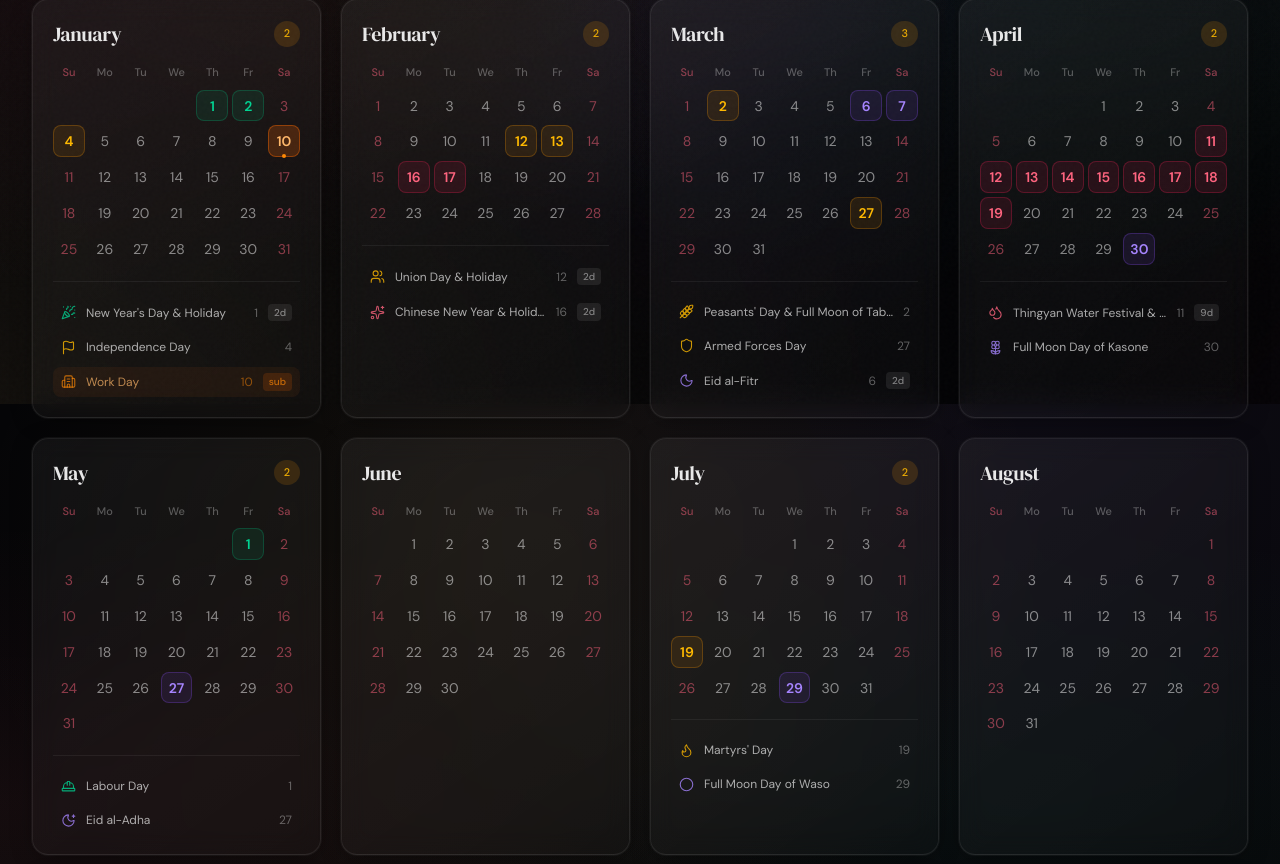
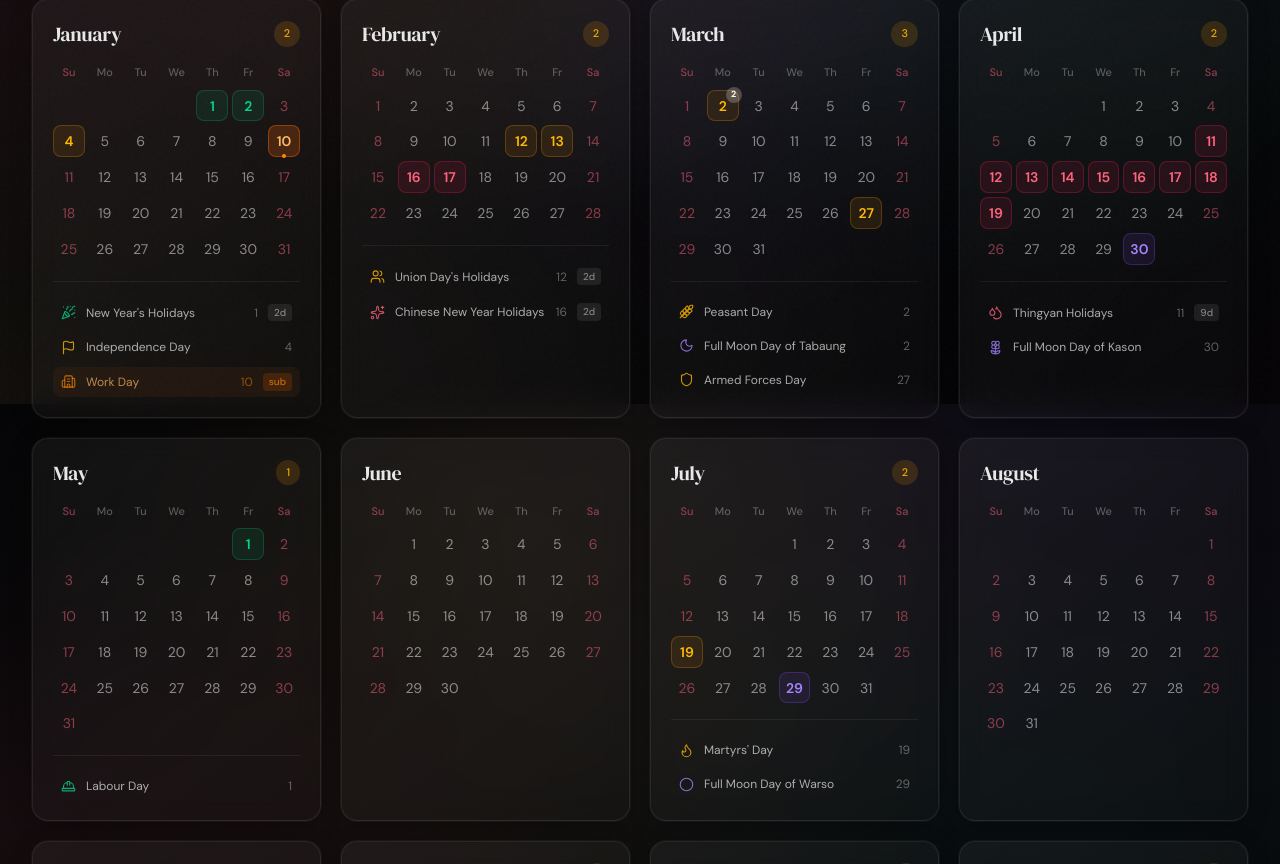
Before and after one commit to AungMyoKyaw/myanmar-public-holidays-2026, a SvelteKit app: page / in a window 1280 px wide. Shown: the part 396-1260 px from the top of the page. Built offline with nearby package versions, Linux system fonts and the light colour scheme.

Commit message:
fix: update 2026 holiday data, remove unconfirmed dates and update statistics

```diff
--- a/src/lib/data/holidays.ts
+++ b/src/lib/data/holidays.ts
@@ -36,8 +36,8 @@ export const substituteWorkDays: SubstituteWorkDay[] = [
 export const holidays: Holiday[] = [
 	{
 		id: 'new-year-2026',
-		name: "New Year's Day & Holiday",
-		nameMyanmar: 'နှစ်သစ်ကူးနေ့',
+		name: "New Year's Holidays",
+		nameMyanmar: 'နှစ်သစ်ကူးရုံးပိတ်ရက်များ',
 		startDate: '2026-01-01',
 		endDate: '2026-01-02',
 		day: 'Thu - Fri',
@@ -57,8 +57,8 @@ export const holidays: Holiday[] = [
 	},
 	{
 		id: 'union-day',
-		name: 'Union Day & Holiday',
-		nameMyanmar: 'ပြည်ထောင်စုနေ့',
+		name: "Union Day's Holidays",
+		nameMyanmar: 'ပြည်ထောင်စုနေ့ရုံးပိတ်ရက်များ',
 		startDate: '2026-02-12',
 		endDate: '2026-02-13',
 		day: 'Thu - Fri',
@@ -68,24 +68,34 @@ export const holidays: Holiday[] = [
 	},
 	{
 		id: 'chinese-new-year',
-		name: 'Chinese New Year & Holiday',
-		nameMyanmar: 'တရုတ်နှစ်သစ်ကူး',
+		name: 'Chinese New Year Holidays',
+		nameMyanmar: 'တရုတ်နှစ်သစ်ကူးရုံးပိတ်ရက်များ',
 		startDate: '2026-02-16',
 		endDate: '2026-02-17',
 		day: 'Mon - Tue',
 		category: 'cultural',
-		description: 'Lunar New Year celebration, Year of the Horse',
+		description: 'Lunar New Year celebration',
 		iconName: 'sparkles'
 	},
 	{
 		id: 'peasants-day',
-		name: "Peasants' Day & Full Moon of Tabaung",
+		name: 'Peasant Day',
 		nameMyanmar: 'တောင်သူလယ်သမားနေ့',
 		startDate: '2026-03-02',
 		day: 'Mon',
 		category: 'national',
-		description: 'Honours agricultural workers; coincides with Full Moon of Tabaung',
+		description: 'Honours agricultural workers',
 		iconName: 'wheat'
+	},
+	{
+		id: 'full-moon-tabaung',
+		name: 'Full Moon Day of Tabaung',
+		nameMyanmar: 'တပေါင်းလပြည့်နေ့',
+		startDate: '2026-03-02',
+		day: 'Mon',
+		category: 'religious',
+		description: 'Buddhist full moon festival',
+		iconName: 'moon'
 	},
 	{
 		id: 'armed-forces-day',
@@ -99,8 +109,8 @@ export const holidays: Holiday[] = [
 	},
 	{
 		id: 'thingyan',
-		name: 'Thingyan Water Festival & Myanmar New Year',
-		nameMyanmar: 'သင်္ကြန်ပွဲတော်',
+		name: 'Thingyan Holidays',
+		nameMyanmar: 'သင်္ကြန်ပွဲတော်ရုံးပိတ်ရက်များ',
 		startDate: '2026-04-11',
 		endDate: '2026-04-19',
 		day: 'Sat - Sun',
@@ -109,8 +119,8 @@ export const holidays: Holiday[] = [
 		iconName: 'droplets'
 	},
 	{
-		id: 'full-moon-kasone',
-		name: 'Full Moon Day of Kasone',
+		id: 'full-moon-kason',
+		name: 'Full Moon Day of Kason',
 		nameMyanmar: 'ကဆုန်လပြည့်နေ့',
 		startDate: '2026-04-30',
 		day: 'Thu',
@@ -129,17 +139,6 @@ export const holidays: Holiday[] = [
 		iconName: 'hard-hat'
 	},
 	{
-		id: 'eid-al-adha',
-		name: 'Eid al-Adha',
-		nameMyanmar: 'အိဒ်အလ်အဒ်ဟာ',
-		startDate: '2026-05-27',
-		day: 'Wed',
-		category: 'religious',
-		description: 'Festival of Sacrifice - date subject to moon sighting',
-		isLunarDependent: true,
-		iconName: 'moon-star'
-	},
-	{
 		id: 'martyrs-day',
 		name: "Martyrs' Day",
 		nameMyanmar: 'အာဇာနည်နေ့',
@@ -150,8 +149,8 @@ export const holidays: Holiday[] = [
 		iconName: 'flame'
 	},
 	{
-		id: 'full-moon-waso',
-		name: 'Full Moon Day of Waso',
+		id: 'full-moon-warso',
+		name: 'Full Moon Day of Warso',
 		nameMyanmar: 'ဝါဆိုလပြည့်နေ့',
 		startDate: '2026-07-29',
 		day: 'Wed',
@@ -161,8 +160,8 @@ export const holidays: Holiday[] = [
 	},
 	{
 		id: 'thadingyut',
-		name: 'Thadingyut Festival',
-		nameMyanmar: 'သီတင်းကျွတ်ပွဲတော်',
+		name: 'Thadingyut Holidays',
+		nameMyanmar: 'သီတင်းကျွတ်ပွဲတော်ရုံးပိတ်ရက်များ',
 		startDate: '2026-10-25',
 		endDate: '2026-10-27',
 		day: 'Sun - Tue',
@@ -171,20 +170,9 @@ export const holidays: Holiday[] = [
 		iconName: 'lamp'
 	},
 	{
-		id: 'deepavali',
-		name: 'Deepavali',
-		nameMyanmar: 'ဒီပါဝလီ',
-		startDate: '2026-11-08',
-		day: 'Sun',
-		category: 'religious',
-		description: 'Hindu Festival of Lights - date subject to moon sighting',
-		isLunarDependent: true,
-		iconName: 'star'
-	},
-	{
 		id: 'tazaungdaing',
-		name: 'Tazaungdaing Festival',
-		nameMyanmar: 'တန်ဆောင်တိုင်ပွဲတော်',
+		name: 'Tazaungdaing Holidays',
+		nameMyanmar: 'တန်ဆောင်တိုင်ပွဲတော်ရုံးပိတ်ရက်များ',
 		startDate: '2026-11-23',
 		endDate: '2026-11-24',
 		day: 'Mon - Tue',
@@ -203,27 +191,36 @@ export const holidays: Holiday[] = [
 		iconName: 'award'
 	},
 	{
-		id: 'eid-al-fitr',
-		name: 'Eid al-Fitr',
-		nameMyanmar: 'အိဒ်အလ်ဖစ်တာ',
-		startDate: '2026-03-06',
-		endDate: '2026-03-07',
-		day: 'Fri - Sat',
-		category: 'religious',
-		description: 'Festival of Breaking the Fast - date subject to moon sighting',
-		isLunarDependent: true,
-		iconName: 'moon'
-	},
-	// Note: Karen's (Kayin) New Year does not occur in 2026. The previous one was December 19, 2025. The next one will be in early 2027.
-	{
 		id: 'christmas',
-		name: 'Christmas Day',
-		nameMyanmar: 'ခရစ္စမတ်နေ့',
+		name: 'Christmas Holiday',
+		nameMyanmar: 'ခရစ္စမတ်ရုံးပိတ်ရက်',
 		startDate: '2026-12-25',
 		day: 'Fri',
 		category: 'international',
 		description: 'Christian celebration of the birth of Jesus Christ',
 		iconName: 'gift'
+	},
+	{
+		id: 'eid-al-fitr',
+		name: 'Eid al-Fitr',
+		nameMyanmar: 'အိဒ်အလ်ဖစ်တာ',
+		startDate: '2026-TBD',
+		day: '*',
+		category: 'religious',
+		description: 'Festival of Breaking the Fast - date to be announced (subject to moon sighting)',
+		isLunarDependent: true,
+		iconName: 'moon'
+	},
+	{
+		id: 'deepavali',
+		name: 'Deepavali',
+		nameMyanmar: 'ဒီပါဝလီ',
+		startDate: '2026-TBD',
+		day: '*',
+		category: 'religious',
+		description: 'Hindu Festival of Lights - date to be announced (subject to moon sighting)',
+		isLunarDependent: true,
+		iconName: 'star'
 	}
 ];
 
@@ -272,7 +269,11 @@ export function getHolidayDays(holiday: Holiday): number {
 }
 
 export function getTotalHolidayDays(): number {
-	return holidays.reduce((total, holiday) => total + getHolidayDays(holiday), 0);
+	return holidays.reduce((total, holiday) => {
+		// Skip TBD holidays
+		if (holiday.startDate.includes('TBD')) return total;
+		return total + getHolidayDays(holiday);
+	}, 0);
 }
 
 export function formatDate(dateString: string): string {
--- a/src/routes/+page.svelte
+++ b/src/routes/+page.svelte
@@ -57,6 +57,7 @@
 
 	const stats = $derived({
 		total: holidays.length,
+		confirmed: holidays.filter((h) => !h.startDate.includes('TBD')).length,
 		totalDays: getTotalHolidayDays()
 	});
 
@@ -67,8 +68,8 @@
 
 <svelte:head>
 	<!-- Primary Meta Tags -->
-	<title>Myanmar Public Holidays 2026 🇲🇲 | 18 Holidays · 33 Days Off</title>
-	<meta name="title" content="Myanmar Public Holidays 2026 🇲🇲 | 18 Holidays · 33 Days Off" />
+	<title>Myanmar Public Holidays 2026 🇲🇲 | 16-18 Holidays · 30+ Days Off</title>
+	<meta name="title" content="Myanmar Public Holidays 2026 🇲🇲 | 16-18 Holidays · 30+ Days Off" />
 	<meta
 		name="description"
 		content="📅 Complete calendar of Myanmar's official public holidays in 2026. Featuring 9-day Thingyan festival, Union Day, Independence Day & more. Interactive calendar view with search. မြန်မာ့ရုံးပိတ်ရက်များ ၂၀၂၆"
@@ -87,7 +88,7 @@
 	<meta property="og:title" content="🇲🇲 Myanmar Public Holidays 2026 | Plan Your Year" />
 	<meta
 		property="og:description"
-		content="📅 18 official holidays · 33 days off · 9-day Thingyan festival (Apr 11-19). Interactive calendar with bilingual support. Perfect for planning your 2026! 🎉"
+		content="📅 18 official holidays · 30+ days off · 9-day Thingyan festival (Apr 11-19). Interactive calendar with bilingual support. Perfect for planning your 2026! 🎉"
 	/>
 	<meta
 		property="og:image"
@@ -95,7 +96,7 @@
 	/>
 	<meta property="og:image:width" content="1200" />
 	<meta property="og:image:height" content="630" />
-	<meta property="og:image:alt" content="Myanmar Public Holidays 2026 - 18 Holidays, 33 Days Off" />
+	<meta property="og:image:alt" content="Myanmar Public Holidays 2026 - 16-18 Holidays" />
 	<meta property="og:locale" content="en_US" />
 	<meta property="og:locale:alternate" content="my_MM" />
 	<meta property="og:site_name" content="Myanmar Holidays 2026" />
@@ -105,7 +106,7 @@
 	<meta name="twitter:url" content="https://aungmyokyaw.github.io/myanmar-public-holidays-2026/" />
 	<meta
 		name="twitter:title"
-		content="🇲🇲 Myanmar Public Holidays 2026 | 18 Holidays · 33 Days Off"
+		content="🇲🇲 Myanmar Public Holidays 2026 | 16-18 Holidays · 30+ Days Off"
 	/>
 	<meta
 		name="twitter:description"
@@ -191,8 +192,8 @@
 				<div class="stagger-2 flex animate-fade-in-up flex-wrap gap-3 opacity-0">
 					<div class="card-elevated group flex flex-col rounded-2xl px-5 py-4">
 						<div class="flex items-baseline gap-1">
-							<span class="text-3xl font-semibold text-white">{stats.total}</span>
-							<span class="text-sm text-white/30">events</span>
+							<span class="text-3xl font-semibold text-white">{stats.confirmed}</span>
+							<span class="text-sm text-white/30">confirmed</span>
 						</div>
 						<span class="mt-1 text-xs font-medium tracking-wider text-white/40 uppercase"
 							>Holidays</span
@@ -462,21 +463,21 @@
 						<h3 class="font-medium">Lunar-Dependent Dates</h3>
 					</div>
 					<p class="mt-3 text-sm leading-relaxed text-white/50">
-						Dates for <strong class="text-white/70">Eid al-Adha</strong> and
-						<strong class="text-white/70">Deepavali</strong> are projections. The Ministry of Labour confirms
-						exact dates 1-2 weeks in advance.
+						Dates for <strong class="text-white/70">Eid al-Fitr</strong> and
+						<strong class="text-white/70">Deepavali</strong> are marked with * (to be announced). Exact
+						dates are subject to moon sighting and government notification.
 					</p>
 				</div>
 
-				<!-- Double Holidays Note -->
+				<!-- Weekend Holidays Note -->
 				<div class="card-elevated rounded-2xl border-amber-500/15 p-6">
 					<div class="flex items-center gap-3 text-amber-400">
 						<CalendarCheck size={20} strokeWidth={1.5} />
-						<h3 class="font-medium">Double Holidays</h3>
+						<h3 class="font-medium">Weekend Holidays</h3>
 					</div>
 					<p class="mt-3 text-sm leading-relaxed text-white/50">
-						On <strong class="text-white/70">March 2</strong>, Peasants' Day coincides with the Full
-						Moon of Tabaung. The total of 32 holiday days remains consistent.
+						Public holidays that fall on <strong class="text-white/70">Saturday or Sunday</strong> are
+						not substituted with replacement holidays on other working days.
 					</p>
 				</div>
 
```
Also changed, not shown: 1 other file (tests, documents, lock files or other folders).
